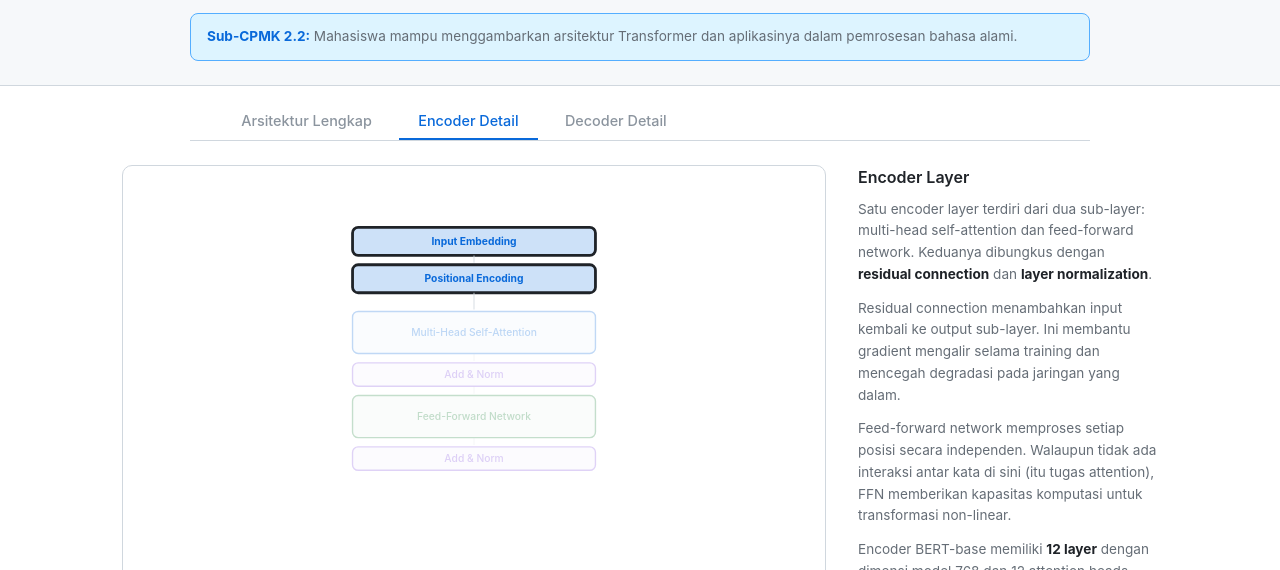
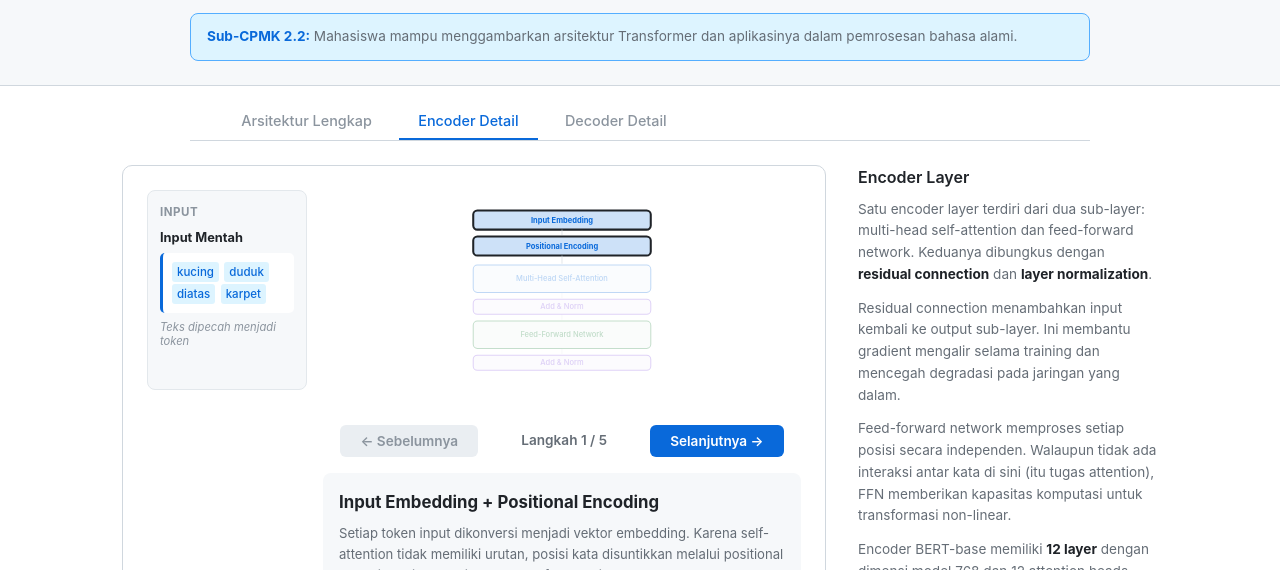
Before and after one commit to FeliksMakarios/kupasai, a plain HTML site: page nlp/transformer/index.html in a window 1280 px wide. Both pictures are taken after a click on the button "Encoder Detail". Shown: the part 230-800 px from the top of the page. Drawn offline with nearby package versions, Linux system fonts and the light colour scheme.

Commit message:
Improve Transformer: bigger fonts, tighter spacing, text demo panels
- Full Architecture: increased font sizes (labels 12->14px, layers 10->12px,
  inputs 9->10px), moved hint text above diagram
- Encoder/Decoder Detail: reduced viewBox height (400->320) to close gap
  between diagram and step controls
- Added text demo panel on left side of Encoder/Decoder: shows sample
  tokens being processed at each step, with active/muted highlighting
- Encoder demo: 'kucing duduk diatas karpet' progressing through stages
- Decoder demo: '<start> -> satu kucing hitam' autoregressive generation
- Adjusted decoder cross-attention Y positions for new layout

```diff
--- a/nlp/transformer/index.html
+++ b/nlp/transformer/index.html
@@ -46,8 +46,8 @@
 <div class="tab-content active" id="tab-full">
   <div class="viz-layout">
     <div class="viz-main">
+      <div class="arch-hint" id="full-hint">Klik komponen untuk melihat detail</div>
       <svg id="full-plot" viewBox="0 0 700 460"></svg>
-      <div class="arch-hint" id="full-hint">Klik komponen untuk melihat detail</div>
     </div>
     <div class="viz-sidebar">
       <h3>Arsitektur Transformer</h3>
@@ -78,13 +78,18 @@
 <div class="tab-content" id="tab-encoder">
   <div class="viz-layout">
     <div class="viz-main">
-      <svg id="encoder-plot" viewBox="0 0 700 400"></svg>
+      <div class="enc-dec-wrapper">
+        <div class="text-demo" id="enc-text-demo"></div>
+        <div class="diagram-area">
+          <svg id="encoder-plot" viewBox="0 0 700 320"></svg>
           <div class="step-controls">
             <button id="enc-prev" class="step-btn">&larr; Sebelumnya</button>
             <span id="enc-indicator">Langkah 1 / 5</span>
             <button id="enc-next" class="step-btn">Selanjutnya &rarr;</button>
           </div>
           <div class="step-detail" id="enc-detail"></div>
+        </div>
+      </div>
     </div>
     <div class="viz-sidebar">
       <h3>Encoder Layer</h3>
@@ -117,13 +122,18 @@
 <div class="tab-content" id="tab-decoder">
   <div class="viz-layout">
     <div class="viz-main">
-      <svg id="decoder-plot" viewBox="0 0 700 400"></svg>
+      <div class="enc-dec-wrapper">
+        <div class="text-demo" id="dec-text-demo"></div>
+        <div class="diagram-area">
+          <svg id="decoder-plot" viewBox="0 0 700 320"></svg>
           <div class="step-controls">
             <button id="dec-prev" class="step-btn">&larr; Sebelumnya</button>
             <span id="dec-indicator">Langkah 1 / 5</span>
             <button id="dec-next" class="step-btn">Selanjutnya &rarr;</button>
           </div>
           <div class="step-detail" id="dec-detail"></div>
+        </div>
+      </div>
     </div>
     <div class="viz-sidebar">
       <h3>Decoder Layer</h3>
--- a/nlp/transformer/style.css
+++ b/nlp/transformer/style.css
@@ -47,6 +47,59 @@
 
 .arch-hint { text-align: center; font-size: 0.82rem; color: var(--text-muted); margin-top: 0.5rem; min-height: 1.2rem; }
 
+/* ==================== ENCODER/DECODER WRAPPER ==================== */
+
+.enc-dec-wrapper {
+  display: flex; gap: 1rem; align-items: flex-start;
+}
+
+.text-demo {
+  width: 160px; flex-shrink: 0;
+  background: var(--bg-secondary); border: 1px solid var(--border-light);
+  border-radius: 8px; padding: 0.75rem;
+  font-size: 0.78rem; color: var(--text-secondary);
+  min-height: 200px;
+}
+
+.text-demo h5 {
+  font-size: 0.72rem; font-weight: 700; color: var(--text-muted);
+  text-transform: uppercase; letter-spacing: 0.5px; margin-bottom: 0.5rem;
+}
+
+.text-demo .demo-title {
+  font-size: 0.8rem; font-weight: 700; color: var(--text-primary);
+  margin-bottom: 0.4rem; line-height: 1.3;
+}
+
+.text-demo .demo-stage {
+  padding: 0.5rem; background: var(--bg-primary); border-radius: 5px;
+  border-left: 3px solid var(--accent); margin-top: 0.4rem; min-height: 2rem;
+  font-size: 0.75rem; color: var(--text-primary);
+}
+
+.text-demo .demo-stage .token {
+  display: inline-block; padding: 1px 5px; margin: 1px;
+  border-radius: 3px; font-size: 0.72rem; font-weight: 500;
+  background: var(--accent-light); color: var(--accent);
+}
+
+.text-demo .demo-stage .token.active {
+  background: var(--accent); color: white; font-weight: 700;
+}
+
+.text-demo .demo-stage .token.muted {
+  opacity: 0.35;
+}
+
+.text-demo .demo-note {
+  font-size: 0.7rem; color: var(--text-muted); margin-top: 0.4rem;
+  font-style: italic; line-height: 1.3;
+}
+
+.diagram-area {
+  flex: 1; min-width: 0;
+}
+
 /* ==================== RESPONSIVE ==================== */
 
 @media (max-width: 768px) {
--- a/nlp/transformer/viz.js
+++ b/nlp/transformer/viz.js
@@ -97,7 +97,7 @@
         .attr('x', stack.x + stack.w / 2)
         .attr('y', stack.y - 8)
         .attr('text-anchor', 'middle')
-        .attr('font-size', '12px')
+        .attr('font-size', '14px')
         .attr('font-weight', '700')
         .attr('fill', color)
         .text(label);
@@ -107,7 +107,7 @@
         .attr('x', stack.x + stack.w / 2)
         .attr('y', stack.y + stack.h + 15)
         .attr('text-anchor', 'middle')
-        .attr('font-size', '9px')
+        .attr('font-size', '10px')
         .attr('fill', C.text_muted)
         .text(stack.stack_note);
 
@@ -141,7 +141,7 @@
           .attr('x', stack.x + stack.w / 2)
           .attr('y', ly + layer.h / 2 + 4)
           .attr('text-anchor', 'middle')
-          .attr('font-size', '10px')
+          .attr('font-size', '12px')
           .attr('font-weight', '600')
           .attr('fill', layer.color)
           .text(layer.label);
@@ -153,7 +153,7 @@
           .attr('x', stack.x + stack.w / 2)
           .attr('y', stack.y + stack.input.y)
           .attr('text-anchor', 'middle')
-          .attr('font-size', '9px')
+          .attr('font-size', '10px')
           .attr('fill', C.text_muted)
           .text(stack.input.label);
       }
@@ -164,7 +164,7 @@
           .attr('x', stack.x + stack.w / 2)
           .attr('y', stack.y + stack.output.y)
           .attr('text-anchor', 'middle')
-          .attr('font-size', '9px')
+          .attr('font-size', '10px')
           .attr('fill', C.text_muted)
           .text(stack.output.label);
       }
@@ -181,23 +181,27 @@
     var stepNext = document.getElementById('enc-next');
     var indicator = document.getElementById('enc-indicator');
     var detailEl = document.getElementById('enc-detail');
+    var textDemoEl = document.getElementById('enc-text-demo');
     var currentStep = 1;
     var TOTAL = D.encoder_detail.steps.length;
+
+    // Sample input text for demo
+    var INPUT_TOKENS = ['kucing', 'duduk', 'diatas', 'karpet'];
 
     function draw() {
       var step = D.encoder_detail.steps[currentStep - 1];
       svg.selectAll('*').remove();
-      var W = 700, H = 400;
+      var W = 700, H = 320;
       var g = svg.append('g');
 
       // Draw encoder pipeline vertically
       var components = [
-        { label: 'Input Embedding', y: 40, color: C.enc_color, h: 30 },
-        { label: 'Positional Encoding', y: 80, color: C.enc_color, h: 30 },
-        { label: 'Multi-Head Self-Attention', y: 130, color: C.accent, h: 45 },
-        { label: 'Add & Norm', y: 185, color: C.res_color, h: 25 },
-        { label: 'Feed-Forward Network', y: 220, color: C.ffn_color, h: 45 },
-        { label: 'Add & Norm', y: 275, color: C.res_color, h: 25 },
+        { label: 'Input Embedding', y: 30, color: C.enc_color, h: 28 },
+        { label: 'Positional Encoding', y: 68, color: C.enc_color, h: 28 },
+        { label: 'Multi-Head Self-Attention', y: 110, color: C.accent, h: 40 },
+        { label: 'Add & Norm', y: 160, color: C.res_color, h: 22 },
+        { label: 'Feed-Forward Network', y: 192, color: C.ffn_color, h: 40 },
+        { label: 'Add & Norm', y: 242, color: C.res_color, h: 22 },
       ];
 
       // Map steps to component indices (some steps span 1 component)
@@ -277,9 +281,29 @@
         '<p>' + step.desc + '</p>' +
         '<div class="detail-formula">' + step.formula + '</div>';
 
+      // Text demo update
+      updateEncDemo();
+
       stepPrev.disabled = currentStep === 1;
       stepNext.disabled = currentStep === TOTAL;
       indicator.textContent = 'Langkah ' + currentStep + ' / ' + TOTAL;
+    }
+
+    function updateEncDemo() {
+      var stages = [
+        { title: 'Input Mentah', html: INPUT_TOKENS.map(function(t,i){ return '<span class="token">'+t+'</span>'; }).join(' '), note: 'Teks dipecah menjadi token' },
+        { title: 'Embedding', html: INPUT_TOKENS.map(function(t,i){ return '<span class="token active">[0.3, 0.1, ...]</span>'; }).join(' '), note: 'Tiap token jadi vektor' },
+        { title: 'Attention', html: '<span class="token active">kucing</span> <span class="token">duduk</span> <span class="token muted">diatas</span> <span class="token muted">karpet</span>', note: '"kucing" melihat semua kata lain' },
+        { title: 'Add & Norm', html: '<span class="token active">kucing</span> <span class="token">duduk</span> <span class="token muted">diatas</span> <span class="token muted">karpet</span>', note: 'Residual + normalisasi' },
+        { title: 'Feed-Forward', html: '<span class="token active">kucing</span> <span class="token">duduk</span> <span class="token muted">diatas</span> <span class="token muted">karpet</span>', note: 'Transformasi non-linear per posisi' },
+        { title: 'Output Layer', html: '<span class="token active">kucing</span> <span class="token active">duduk</span> <span class="token">diatas</span> <span class="token">karpet</span>', note: 'Semua token kaya konteks, siap untuk layer berikutnya' },
+      ];
+      var s = stages[currentStep - 1] || stages[0];
+      textDemoEl.innerHTML =
+        '<h5>Input</h5>' +
+        '<div class="demo-title">' + s.title + '</div>' +
+        '<div class="demo-stage">' + s.html + '</div>' +
+        '<div class="demo-note">' + s.note + '</div>';
     }
 
     stepNext.addEventListener('click', function () {
@@ -302,24 +326,28 @@
     var stepNext = document.getElementById('dec-next');
     var indicator = document.getElementById('dec-indicator');
     var detailEl = document.getElementById('dec-detail');
+    var textDemoEl = document.getElementById('dec-text-demo');
     var currentStep = 1;
     var TOTAL = D.decoder_detail.steps.length;
+
+    // Output tokens being generated
+    var OUT_TOKENS = ['satu', 'kucing', 'hitam'];
 
     function draw() {
       var step = D.decoder_detail.steps[currentStep - 1];
       svg.selectAll('*').remove();
-      var W = 700, H = 400;
+      var W = 700, H = 320;
       var g = svg.append('g');
 
       var components = [
-        { label: 'Output Embedding', y: 30, color: C.dec_color, h: 28 },
-        { label: 'Positional Encoding', y: 68, color: C.dec_color, h: 28 },
-        { label: 'Masked Self-Attention', y: 115, color: C.accent, h: 40 },
-        { label: 'Add & Norm', y: 165, color: C.res_color, h: 22 },
-        { label: 'Cross-Attention', y: 200, color: C.cross_color, h: 40 },
-        { label: 'Add & Norm', y: 250, color: C.res_color, h: 22 },
-        { label: 'Feed-Forward Network', y: 285, color: C.ffn_color, h: 40 },
-        { label: 'Add & Norm', y: 335, color: C.res_color, h: 22 },
+        { label: 'Output Embedding', y: 20, color: C.dec_color, h: 25 },
+        { label: 'Positional Encoding', y: 55, color: C.dec_color, h: 25 },
+        { label: 'Masked Self-Attention', y: 95, color: C.accent, h: 35 },
+        { label: 'Add & Norm', y: 140, color: C.res_color, h: 20 },
+        { label: 'Cross-Attention', y: 170, color: C.cross_color, h: 35 },
+        { label: 'Add & Norm', y: 215, color: C.res_color, h: 20 },
+        { label: 'Feed-Forward Network', y: 245, color: C.ffn_color, h: 35 },
+        { label: 'Add & Norm', y: 290, color: C.res_color, h: 20 },
       ];
 
       // Step -> component mapping
@@ -330,7 +358,7 @@
 
       // Encoder side label (for cross-attention step)
       g.append('text')
-        .attr('x', 60).attr('y', 220)
+        .attr('x', 60).attr('y', 190)
         .attr('text-anchor', 'middle')
         .attr('font-size', '10px')
         .attr('font-weight', '700')
@@ -339,7 +367,7 @@
         .text('Encoder');
 
       g.append('rect')
-        .attr('x', 30).attr('y', 200).attr('width', 60).attr('height', 40)
+        .attr('x', 30).attr('y', 170).attr('width', 60).attr('height', 35)
         .attr('rx', 4)
         .attr('fill', C.enc_color)
         .attr('fill-opacity', currentStep === 3 ? 0.15 : 0.05)
@@ -350,15 +378,15 @@
       // Arrow from encoder to cross-attention (step 3)
       if (currentStep === 3) {
         g.append('line')
-          .attr('x1', 90).attr('y1', 220)
-          .attr('x2', cx - boxW / 2).attr('y2', 220)
+          .attr('x1', 90).attr('y1', 187)
+          .attr('x2', cx - boxW / 2).attr('y2', 187)
           .attr('stroke', C.cross_color)
           .attr('stroke-width', 2)
           .attr('stroke-dasharray', '5 3');
 
         g.append('text')
           .attr('x', (90 + cx - boxW / 2) / 2)
-          .attr('y', 212)
+          .attr('y', 180)
           .attr('text-anchor', 'middle')
           .attr('font-size', '9px')
           .attr('fill', C.cross_color)
@@ -417,7 +445,7 @@
       if (currentStep === 5) {
         g.append('text')
           .attr('x', cx)
-          .attr('y', 375)
+          .attr('y', 330)
           .attr('text-anchor', 'middle')
           .attr('font-size', '11px')
           .attr('font-weight', '700')
@@ -431,9 +459,28 @@
         '<p>' + step.desc + '</p>' +
         '<div class="detail-formula">' + step.formula + '</div>';
 
+      // Text demo update
+      updateDecDemo();
+
       stepPrev.disabled = currentStep === 1;
       stepNext.disabled = currentStep === TOTAL;
       indicator.textContent = 'Langkah ' + currentStep + ' / ' + TOTAL;
+    }
+
+    function updateDecDemo() {
+      var stages = [
+        { title: 'Output Awal', html: '<span class="token active">&lt;start&gt;</span>', note: 'Decoder mulai dari token khusus' },
+        { title: 'Masked Attention', html: '<span class="token active">&lt;start&gt;</span> <span class="token muted">kucing</span> <span class="token muted">hitam</span>', note: 'Hanya lihat token sebelumnya (masked)' },
+        { title: 'Cross-Attention', html: '<span class="token active">&lt;start&gt;</span> <span class="token">kucing</span> <span class="token">hitam</span>', note: 'Q dari decoder, K & V dari encoder input' },
+        { title: 'Feed-Forward', html: '<span class="token active">&lt;start&gt;</span> <span class="token">kucing</span> <span class="token">hitam</span>', note: 'Transformasi non-linear per posisi' },
+        { title: 'Output Token', html: '<span class="token active">&lt;start&gt;</span> <span class="token active">satu</span> <span class="token active">kucing</span> <span class="token active">hitam</span>', note: 'Softmax menghasilkan token baru secara autoregressive' },
+      ];
+      var s = stages[currentStep - 1] || stages[0];
+      textDemoEl.innerHTML =
+        '<h5>Output</h5>' +
+        '<div class="demo-title">' + s.title + '</div>' +
+        '<div class="demo-stage">' + s.html + '</div>' +
+        '<div class="demo-note">' + s.note + '</div>';
     }
 
     stepNext.addEventListener('click', function () {
```
Lines whose indentation alone changed are shown as unchanged.
